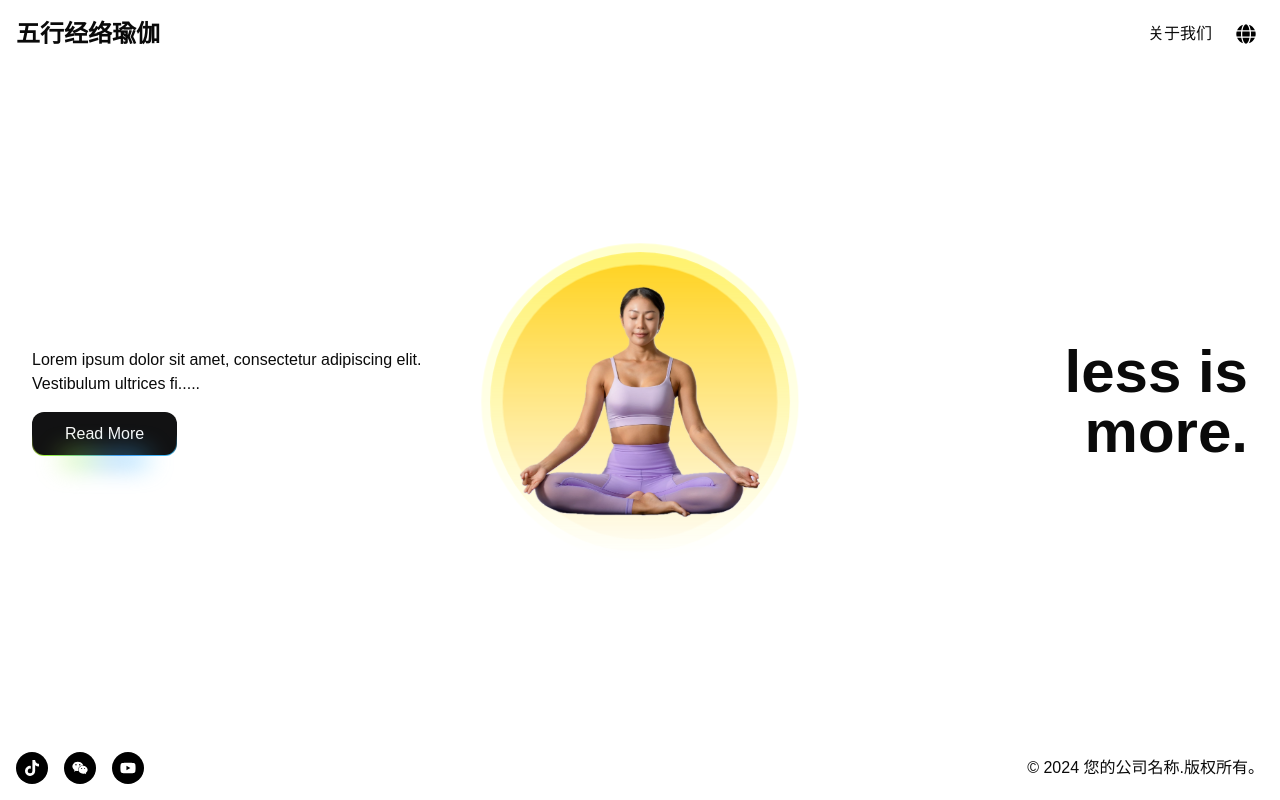
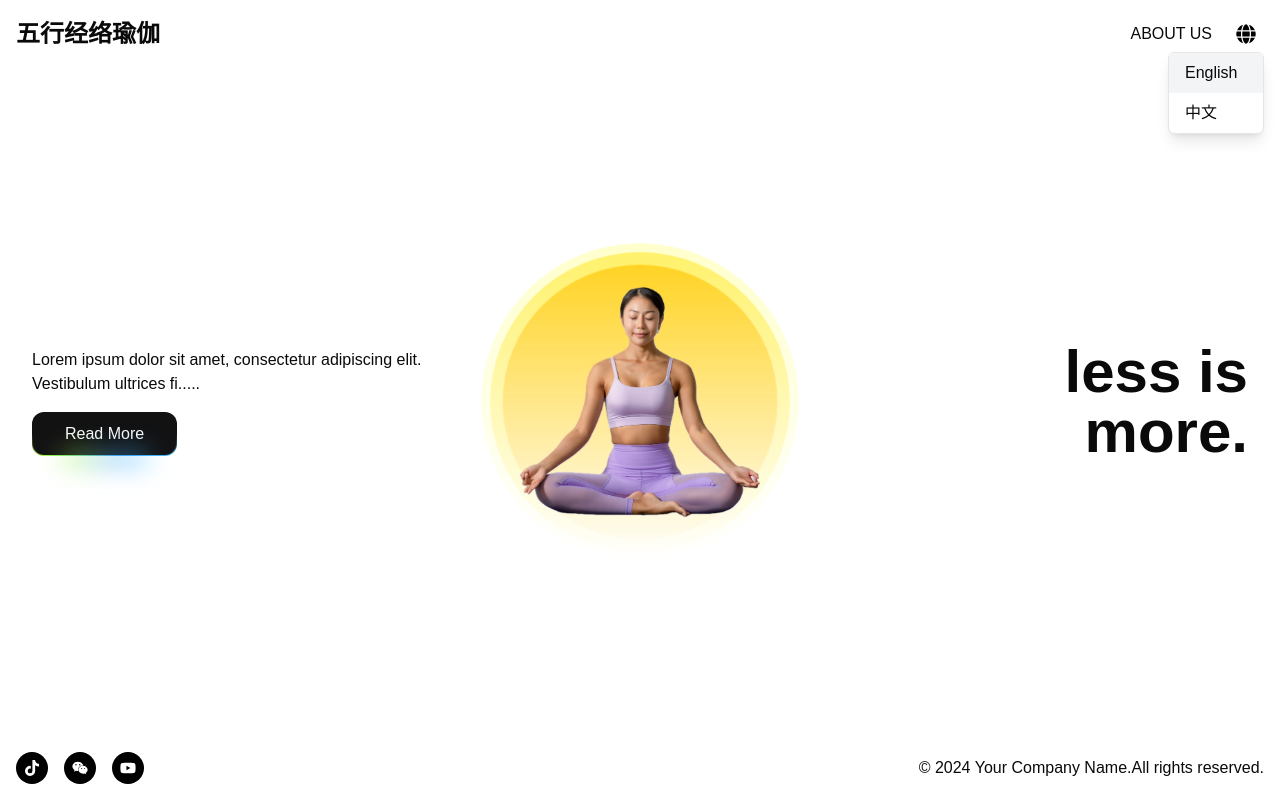
Before and after one commit to Jeromestein/YogaWebsite, a Next.js app: page / in a window 1280 px wide. Both pictures are taken after a click on the button 1246 px from the left and 34 px from the top of the page. Built offline with nearby package versions, Linux system fonts and the light colour scheme.

Commit message:
feat: improve dropdown menu behavior in header

```diff
--- a/app/components/Layout.tsx
+++ b/app/components/Layout.tsx
@@ -7,6 +7,7 @@ import { useState } from 'react';
 export default function Layout({ children }: { children: React.ReactNode }) {
   const [language, setLanguage] = useState('en');
   const [isMenuOpen, setIsMenuOpen] = useState(false);
+  const [isLanguageMenuOpen, setIsLanguageMenuOpen] = useState(false);
 
   const toggleLanguage = () => {
     setLanguage(language === 'en' ? 'zh' : 'en');
@@ -14,6 +15,12 @@ export default function Layout({ children }: { children: React.ReactNode }) {
 
   const toggleMenu = () => {
     setIsMenuOpen(!isMenuOpen);
+    setIsLanguageMenuOpen(false);
+  };
+
+  const toggleLanguageMenu = () => {
+    setIsLanguageMenuOpen(!isLanguageMenuOpen);
+    setIsMenuOpen(false);
   };
 
   return (
@@ -43,8 +50,31 @@ export default function Layout({ children }: { children: React.ReactNode }) {
               </li>
             </ul>
           </nav>
-          <button onClick={toggleLanguage} className="p-2">
+          <button
+            onClick={toggleLanguageMenu}
+            className="p-2 relative"
+          >
             <FaGlobe className="text-black" size={20} />
+            <div className={`${isLanguageMenuOpen ? 'block' : 'hidden'} absolute right-0 mt-2 w-24 bg-white border rounded-md shadow-lg`}>
+              <button
+                onClick={() => {
+                  setLanguage('en');
+                  setIsLanguageMenuOpen(false);
+                }}
+                className={`w-full text-left px-4 py-2 hover:bg-gray-100 ${language === 'en' ? 'bg-gray-100' : ''}`}
+              >
+                English
+              </button>
+              <button
+                onClick={() => {
+                  setLanguage('zh');
+                  setIsLanguageMenuOpen(false);
+                }}
+                className={`w-full text-left px-4 py-2 hover:bg-gray-100 ${language === 'zh' ? 'bg-gray-100' : ''}`}
+              >
+                中文
+              </button>
+            </div>
           </button>
           <div className="space-y-1 cursor-pointer md:hidden" onClick={toggleMenu}>
             <div className="w-6 h-0.5 bg-black"></div>
```
